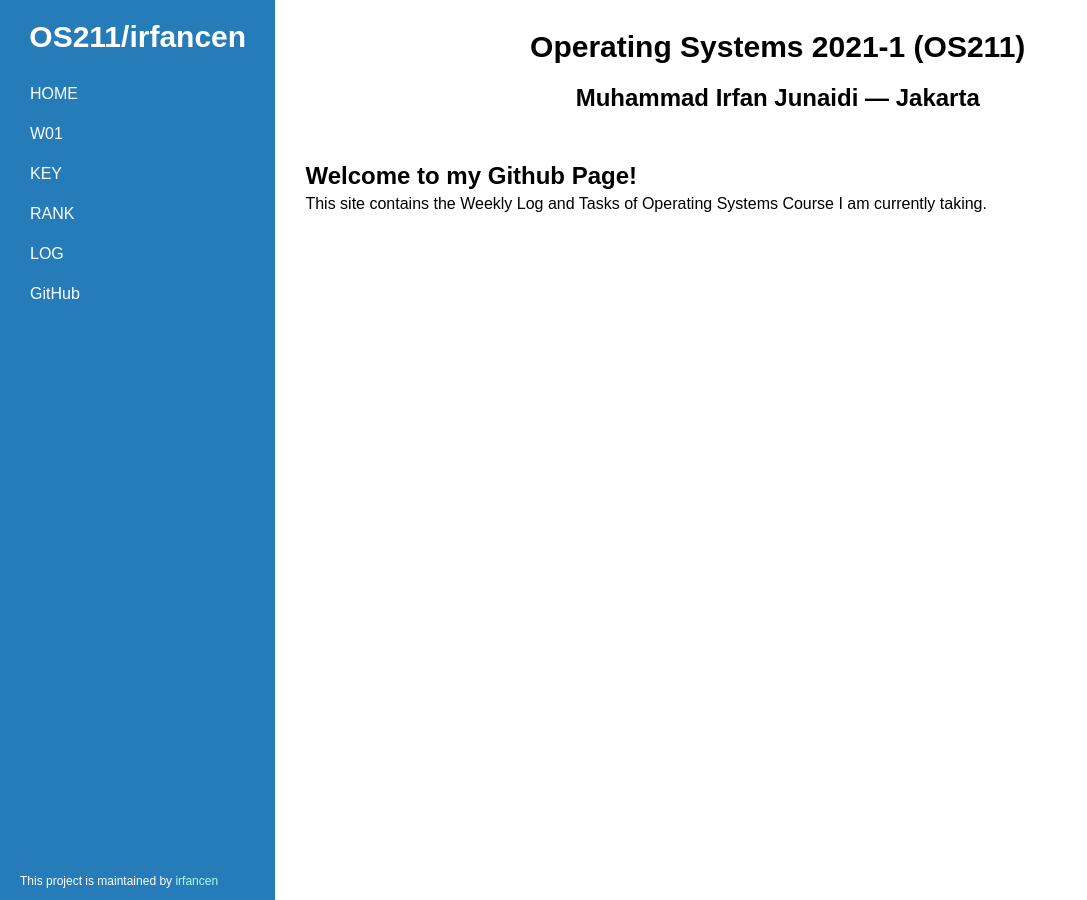
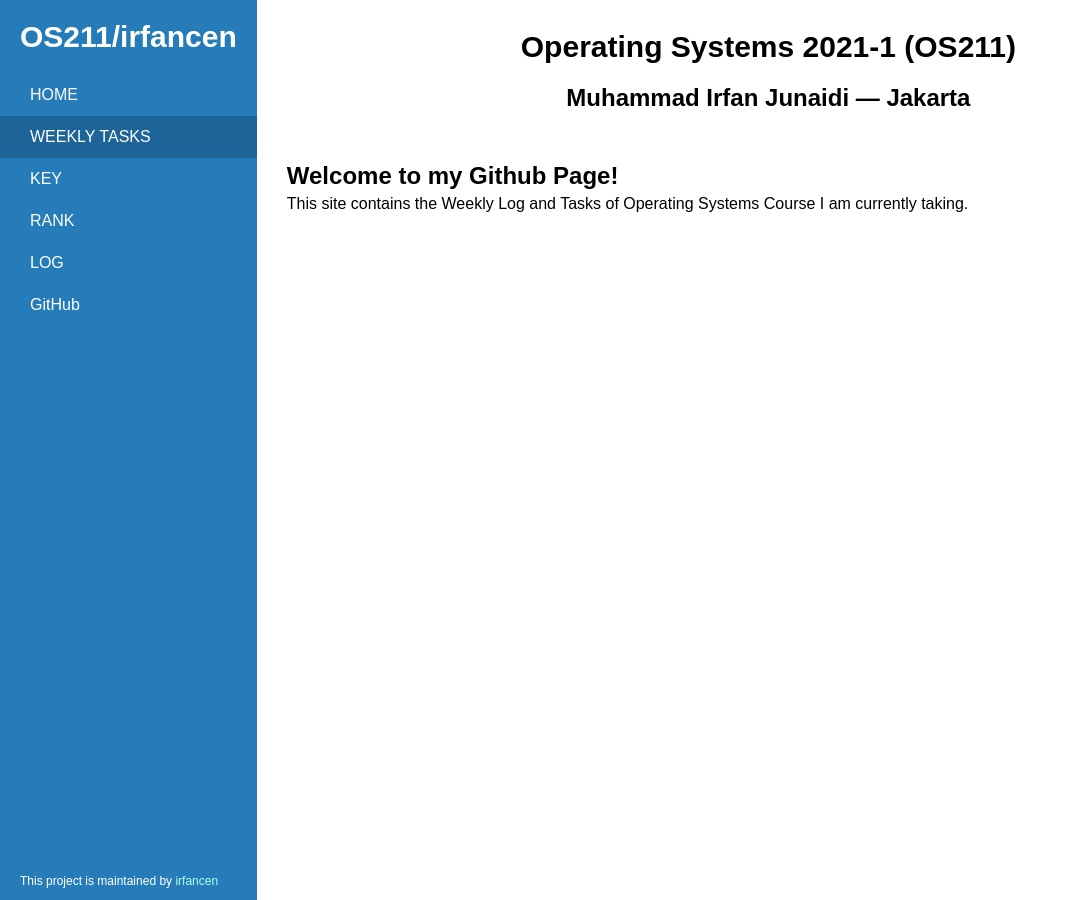
Before and after one commit to irfancen/os211, a Jekyll site: the page built from index.md, in a window 1280 px wide. Shown: the whole page, without its empty margins (0-1087 px from the left). Built offline with Jekyll 4.4.1, drawn with Linux system fonts in a browser that asks for light colours.

Commit message:
Change sidebar layout for future weekly tasks

```diff
--- a/_includes/sidebar.html
+++ b/_includes/sidebar.html
@@ -2,14 +2,38 @@
     <h1 class="logo">OS211/irfancen</h1>
 </div>
 <div class="navbar">
-    <ul>
-        <li class="nav-item"><a href="{{ site.baseurl }}/">HOME</a></li>
-        <li class="nav-item"><a href="{{ site.baseurl }}/W01/">W01</a></li>
-        <li class="nav-item"><a href="{{ site.baseurl }}/TXT/mypubkey.txt">KEY</a></li>
-        <li class="nav-item"><a href="{{ site.baseurl }}/TXT/myrank.txt">RANK</a></li>
-        <li class="nav-item"><a href="{{ site.baseurl }}/TXT/mylog.txt">LOG</a></li>
-        <li class="nav-item"><a href="{{ site.urlgithub }}">GitHub</a></li>
-    </ul>
+    <a href="{{ site.baseurl }}/">HOME</a>
+    <div class="dropdown nav-item">
+        <a id="dropbtn">WEEKLY TASKS</a>
+        <div class="dropdown-content">
+            <div class="dropdown-content-list">
+                <a href="{{ site.baseurl }}/W01/">W01</a>
+                <a href="{{ site.baseurl }}/W02/">W02</a>
+            </div>
+<!--
+            <div class="dropdown-content-list">
+                <a href="{{ site.baseurl }}/W03/">W03</a>
+                <a href="{{ site.baseurl }}/W04/">W04</a>
+            </div>
+            <div class="dropdown-content-list">
+                <a href="{{ site.baseurl }}/W05/">W05</a>
+                <a href="{{ site.baseurl }}/W06/">W06</a>
+            </div>
+            <div class="dropdown-content-list">
+                <a href="{{ site.baseurl }}/W07/">W07</a>
+                <a href="{{ site.baseurl }}/W08/">W08</a>
+            </div>
+            <div class="dropdown-content-list">
+                <a href="{{ site.baseurl }}/W09/">W09</a>
+                <a href="{{ site.baseurl }}/W10/">W10</a>
+            </div>
+-->
+        </div>
+    </div>
+    <a href="{{ site.baseurl }}/TXT/mypubkey.txt">KEY</a>
+    <a href="{{ site.baseurl }}/TXT/myrank.txt">RANK</a>
+    <a href="{{ site.baseurl }}/TXT/mylog.txt">LOG</a>
+    <a href="{{ site.urlgithub }}">GitHub</a>
 </div>
 <div>
     <p class="maintain">This project is maintained by <a href="{{ site.mygithub }}">irfancen</a></p>
--- a/assets/css/styles.css
+++ b/assets/css/styles.css
@@ -16,12 +16,12 @@
 }
 
 .home {
-    margin-bottom: 20px;
     text-align: center;
 }
 
 .logo {
     margin: 0;
+    padding: 20px;
     font-size: 30px;
 }
 
@@ -33,36 +33,75 @@
 .sidebar {
     display: block;
     width: 300px;
-    padding: 20px;
     background-color: #267CB9;
     color: white;
 }
 
-.sidebar ul {
-    list-style-type: none;
-    margin: 0;
-    padding: 0;
+.navbar {
+    width: 100%;
 }
 
-.nav-item {
-    padding-left: 10px;
+.navbar a {
+    display: block;
+    color: white;
+    padding: 12px 30px;
 }
 
-.navbar > ul > li > a {
-    color: white;
-    width: 100%;
-    line-height: 40px;
+.navbar a:hover {
+    background-color: #4496CF;
+    transition: 0.25s ease;
+    -webkit-transition: 0.25s ease;
 }
 
-.navbar > ul > li > a:hover {
-    transition: ease 0.25s;
-    padding-left: 12px;
+.dropdown {
+    width: 100%;
+    position: relative;
+    display: inline-block;
+}
+
+#dropbtn {
+    background-color: #1D6598;
+    color: white;
+    font-size: 16px;
+    border: none;
+    cursor: pointer;
+}
+
+.dropdown-content {
+    max-height: 0;
+    overflow: hidden;
+    position: absolute;
+    background-color: #4496CF;
+    width: 100%;
+    box-shadow: 0px 8px 16px 0px rgba(0,0,0,0.2);
+    z-index: 1;
+}
+
+.dropdown-content-list {
+    display: inline-flex;
+    width: 100%;
+}
+
+.dropdown-content-list a {
+    width: 100%;
+    text-align: center;
+}
+
+.dropdown-content a:hover {
+    background-color: rgb(91 175 236 / 0.85);
+}
+
+.dropdown:hover > .dropdown-content {
+    max-height: 300px;
+    -webkit-transition: max-height 0.5s ease;
+    transition: max-height 0.5s ease;
 }
 
 .maintain {
     position: absolute;
     bottom: 0;
     font-size: 12px;
+    padding: 0 20px;
 }
 
 .maintain a {
```
